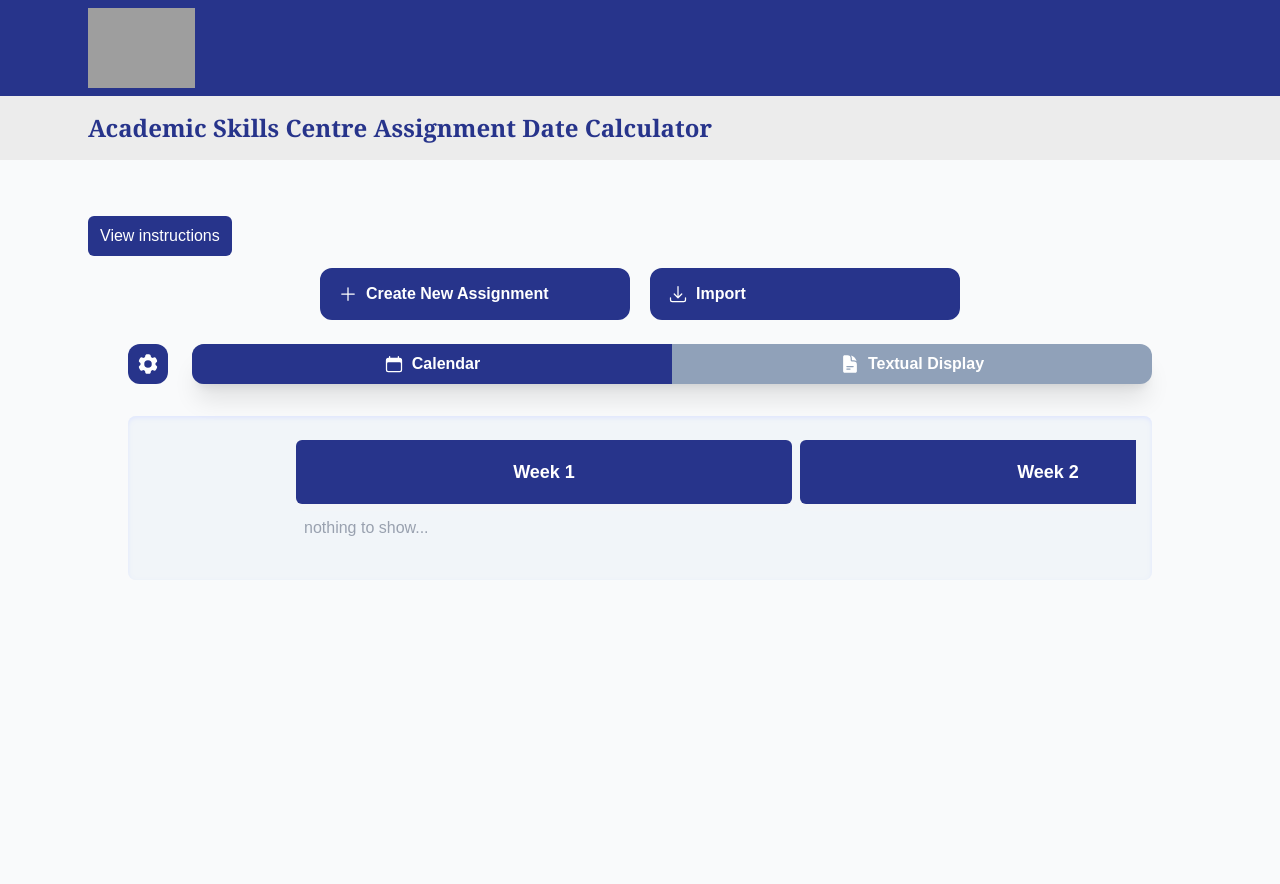
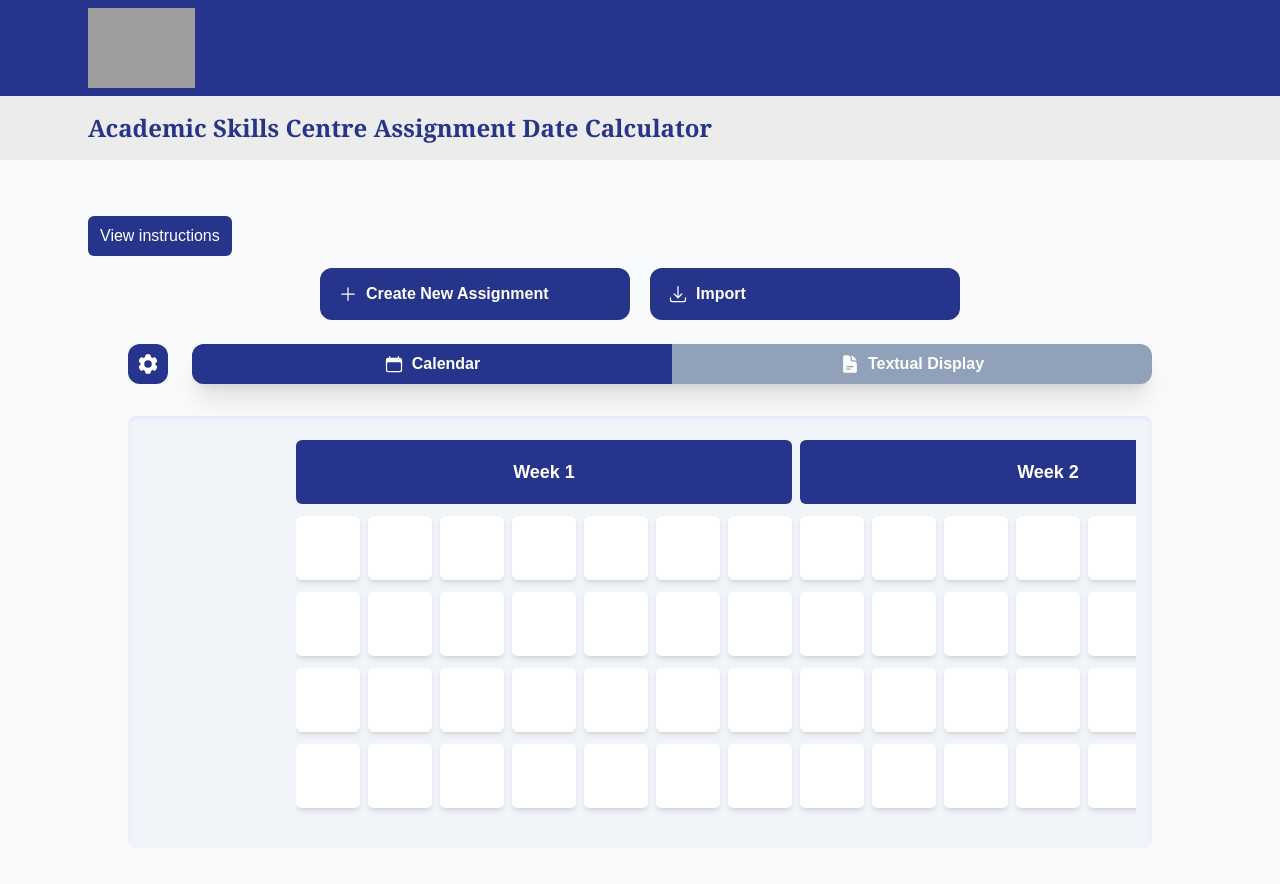
Before and after one commit to limeken/CITS3200-Assignment-Calculator, a React (Vite) app in the folder AssignmentCalculator/: page / in a window 1280 px wide. Shown: the top 884 px of the page. Before the commit the page ends 800 px from the top, so only its background shows below. Built offline with nearby package versions, Linux system fonts and the light colour scheme; grey boxes are pictures that could not be loaded.

Commit message:
Added default rows to calendar

```diff
--- a/AssignmentCalculator/src/components/calendar/VisualCalendar.tsx
+++ b/AssignmentCalculator/src/components/calendar/VisualCalendar.tsx
@@ -74,8 +74,7 @@ const AssignmentDate: React.FC<AssignmentDateProps> = ({ uid, color, event }) =>
 
 
 /* The events row gets passed baby */
-const AssignmentRow: React.FC<{ assignment: AssignmentCalendar }> = ({ assignment }) => {
-
+const AssignmentRow: React.FC<{ assignment: AssignmentCalendar}> = ({ assignment }) => {
     const dateAtIndex = (i: number): Date => {
         return new Date(sem2.start.getTime() + i * DAYS_MS)
     }
@@ -101,7 +100,7 @@ const AssignmentRow: React.FC<{ assignment: AssignmentCalendar }> = ({ assignmen
             {Array.from({length: sem2.length}, (_, i) => {
                 const d = dateAtIndex(i);
                 const ev = eventForDate(d);
-                return ( <AssignmentDate uid={i} color={assignment.color} event={ev}/> )
+                return ( <AssignmentDate uid={i} color={assignment.color} event={ev!}/> )
             })}
         </div>
     )
@@ -131,6 +130,32 @@ const RowLabel: React.FC<{ code?: string, assignment: AssignmentCalendar, height
     );
 }
 
+// Decides how many default rows and actual rows need to be displayed
+const CalendarRows: React.FC<{assignments:Record<string,AssignmentCalendar[]>}> = ({assignments}) => {
+    const rows = Object.keys(assignments).length;
+    const TemporaryRows = 4 - rows > 0? 4 - rows:0;
+    return (
+        <>
+            {(Object.keys(assignments).flatMap((code: string) => (
+                assignments[code].map((assignment, i) => (
+                    <AssignmentRow key={i} assignment={assignment} />
+                ))
+            ))
+            )}
+            {Array.from({length:TemporaryRows}).map((_)=>
+                <div className="flex flex-row gap-2 min-w-max">
+                    {Array.from({length: sem2.length}, (_, i) =>
+                        <div
+                            key={i}
+                            className={clsx(`bg-white aspect-square w-16 rounded-md shadow-md transition-transform duration-150 ease-out hover:scale-95`
+                        )}>
+                        </div>
+                    )}
+                </div>
+            )}
+        </>
+    )
+}
 /* it should render with the assignments array */
 const VisualCalendar: React.FC<{show: boolean, assignments: Record<string, AssignmentCalendar[]>}> = ({ show, assignments }) => (
 
@@ -138,7 +163,7 @@ const VisualCalendar: React.FC<{show: boolean, assignments: Record<string, Assig
         {/* Left gutter: non-scrolling labels */}
         <div className="space-y-3">
             {/* header spacer to align with weeks row height */}
-            <div className="w-36 h-16 mr-2" />
+            <div className="w-36 h-16 mr-2"/>
             {Object.keys(assignments).length === 0 ? null : Object.keys(assignments).map((code, i) => (
                 <RowLabel key={code ?? i} code={code} assignment={assignments[code][0]} height={assignments[code].length}/>
             ))}
@@ -162,16 +187,7 @@ const VisualCalendar: React.FC<{show: boolean, assignments: Record<string, Assig
                         </div>
                     ))}
                 </div>
-
-                {Object.keys(assignments).length === 0 ? (
-                    <p className="text-gray-400 px-2">nothing to show...</p>
-                ) : (
-                    Object.keys(assignments).flatMap((code: string) => (
-                        assignments[code].map((assignment, i) => (
-                            <AssignmentRow key={i} assignment={assignment} />
-                        ))
-                    ))
-                )}
+                <CalendarRows assignments={assignments}/>
             </div>
         </div>
     </div>
```
